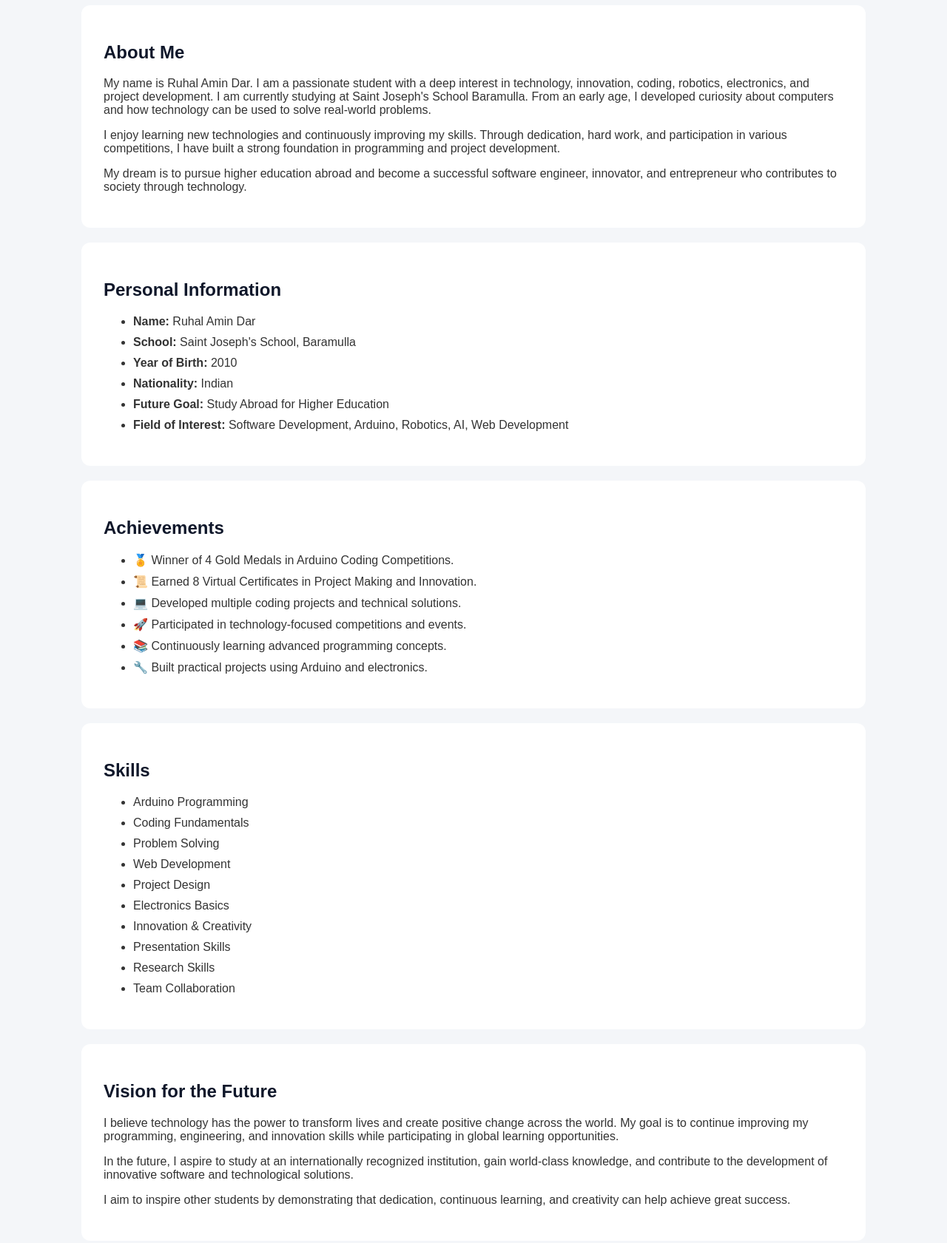
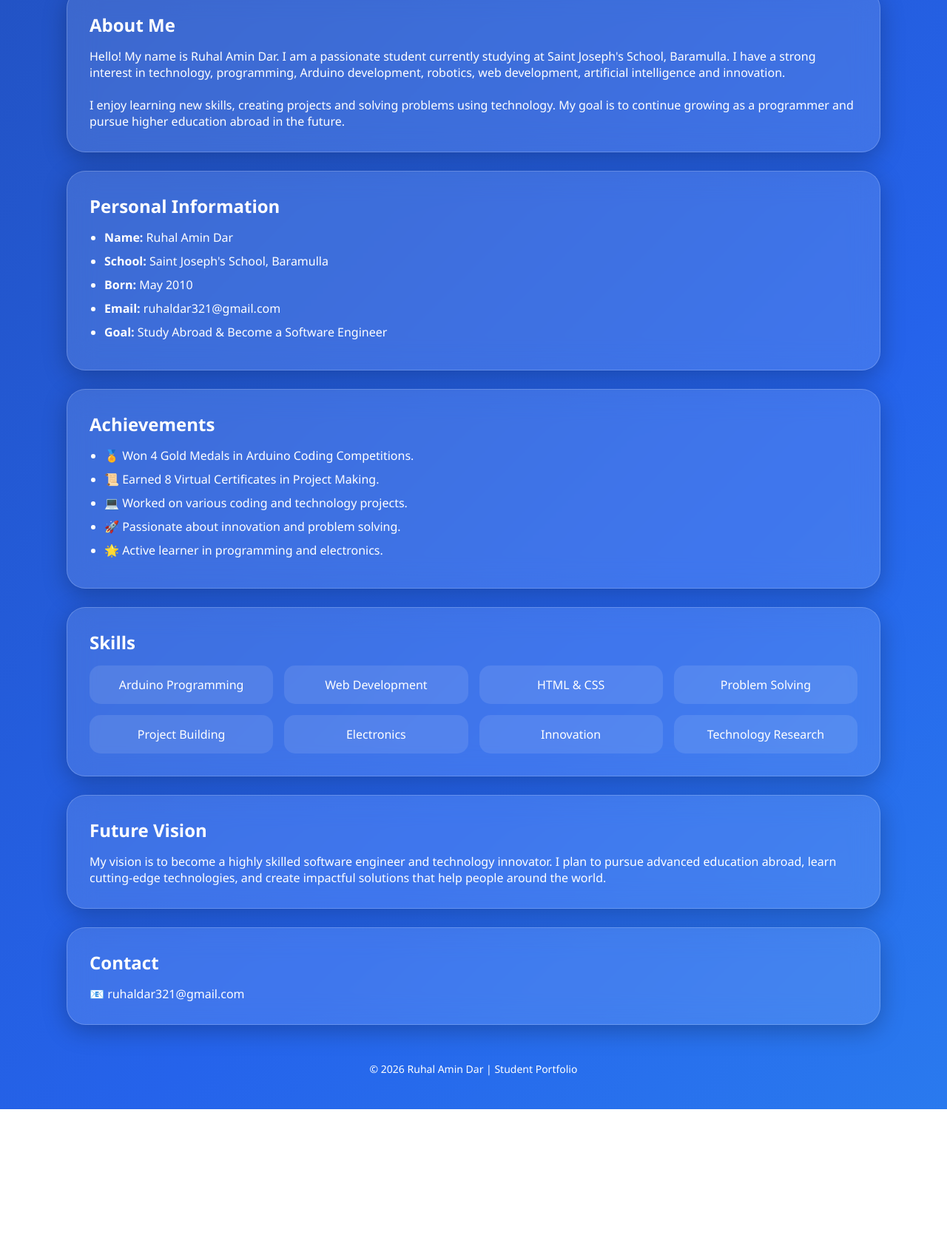
Before and after one commit to ruhaldar321-cmd/yourusername.github.io, a plain HTML site: page index.html in a window 1280 px wide. Shown: the part 468-2149 px from the top of the page at 74% size. After the commit the page ends 1968 px from the top, so only its background shows below. Drawn offline with Linux system fonts and the light colour scheme.

Commit message:
Update index.html

```diff
--- a/index.html
+++ b/index.html
@@ -3,167 +3,202 @@
 <head>
 <meta charset="UTF-8">
 <meta name="viewport" content="width=device-width, initial-scale=1.0">
-<title>Ruhal Amin Dar | Student & Young Innovator</title>
+<title>Ruhal Amin Dar | Portfolio</title>
 
 <style>
-body{
+*{
     margin:0;
-    font-family:Arial, sans-serif;
-    background:#f4f6f9;
-    color:#333;
+    padding:0;
+    box-sizing:border-box;
 }
 
-header{
-    background:#0f172a;
+body{
+    font-family:'Segoe UI',sans-serif;
+    background:linear-gradient(
+        135deg,
+        #0f172a,
+        #1e3a8a,
+        #2563eb,
+        #38bdf8
+    );
+    background-size:400% 400%;
+    animation:gradient 15s ease infinite;
     color:white;
-    text-align:center;
-    padding:50px 20px;
+    min-height:100vh;
+    padding:20px;
 }
 
-img{
+@keyframes gradient{
+    0%{background-position:0% 50%;}
+    50%{background-position:100% 50%;}
+    100%{background-position:0% 50%;}
+}
+
+.container{
+    max-width:1100px;
+    margin:auto;
+}
+
+.glass{
+    background:rgba(255,255,255,0.12);
+    backdrop-filter:blur(18px);
+    -webkit-backdrop-filter:blur(18px);
+    border:1px solid rgba(255,255,255,0.2);
+    border-radius:25px;
+    box-shadow:0 8px 32px rgba(0,0,0,0.25);
+    padding:30px;
+    margin-bottom:25px;
+}
+
+.hero{
+    text-align:center;
+}
+
+.hero img{
     width:220px;
     height:220px;
+    object-fit:cover;
     border-radius:50%;
-    object-fit:cover;
-    border:5px solid white;
+    border:5px solid rgba(255,255,255,0.4);
+    margin-bottom:20px;
 }
 
-section{
-    max-width:1000px;
-    margin:auto;
-    background:white;
-    margin-top:20px;
-    padding:30px;
-    border-radius:12px;
+.hero h1{
+    font-size:3rem;
+}
+
+.hero p{
+    font-size:1.2rem;
+    margin-top:10px;
 }
 
 h2{
-    color:#0f172a;
+    margin-bottom:15px;
 }
 
-ul li{
+ul{
+    padding-left:20px;
+}
+
+li{
     margin:10px 0;
+}
+
+.skills{
+    display:grid;
+    grid-template-columns:repeat(auto-fit,minmax(200px,1fr));
+    gap:15px;
+}
+
+.skill{
+    background:rgba(255,255,255,0.1);
+    padding:15px;
+    border-radius:15px;
+    text-align:center;
 }
 
 footer{
     text-align:center;
-    padding:30px;
-    background:#0f172a;
-    color:white;
-    margin-top:20px;
+    padding:25px;
+    font-size:14px;
 }
 </style>
 </head>
 
 <body>
 
-<header>
+<div class="container">
+
+    <div class="glass hero">
         <img src="photo.jpg" alt="Ruhal Amin Dar">
+
         <h1>Ruhal Amin Dar</h1>
-    <h3>Student | Coding Enthusiast | Future Innovator</h3>
-</header>
 
-<section>
+        <p>
+            Student • Arduino Enthusiast • Young Programmer • Future Software Engineer
+        </p>
+    </div>
+
+    <div class="glass">
         <h2>About Me</h2>
 
         <p>
-    My name is Ruhal Amin Dar. I am a passionate student with a deep interest
-    in technology, innovation, coding, robotics, electronics, and project
-    development. I am currently studying at Saint Joseph's School Baramulla.
-    From an early age, I developed curiosity about computers and how technology
-    can be used to solve real-world problems.
+            Hello! My name is Ruhal Amin Dar. I am a passionate student currently
+            studying at Saint Joseph's School, Baramulla. I have a strong interest
+            in technology, programming, Arduino development, robotics, web
+            development, artificial intelligence and innovation.
         </p>
 
-    <p>
-    I enjoy learning new technologies and continuously improving my skills.
-    Through dedication, hard work, and participation in various competitions,
-    I have built a strong foundation in programming and project development.
-    </p>
+        <br>
 
         <p>
-    My dream is to pursue higher education abroad and become a successful
-    software engineer, innovator, and entrepreneur who contributes to society
-    through technology.
+            I enjoy learning new skills, creating projects and solving problems
+            using technology. My goal is to continue growing as a programmer and
+            pursue higher education abroad in the future.
         </p>
-</section>
+    </div>
 
-<section>
+    <div class="glass">
         <h2>Personal Information</h2>
 
         <ul>
             <li><strong>Name:</strong> Ruhal Amin Dar</li>
             <li><strong>School:</strong> Saint Joseph's School, Baramulla</li>
-        <li><strong>Year of Birth:</strong> 2010</li>
-        <li><strong>Nationality:</strong> Indian</li>
-        <li><strong>Future Goal:</strong> Study Abroad for Higher Education</li>
-        <li><strong>Field of Interest:</strong> Software Development, Arduino, Robotics, AI, Web Development</li>
+            <li><strong>Born:</strong> May 2010</li>
+            <li><strong>Email:</strong> ruhaldar321@gmail.com</li>
+            <li><strong>Goal:</strong> Study Abroad & Become a Software Engineer</li>
         </ul>
-</section>
+    </div>
 
-<section>
+    <div class="glass">
         <h2>Achievements</h2>
 
         <ul>
-        <li>🏅 Winner of 4 Gold Medals in Arduino Coding Competitions.</li>
-        <li>📜 Earned 8 Virtual Certificates in Project Making and Innovation.</li>
-        <li>💻 Developed multiple coding projects and technical solutions.</li>
-        <li>🚀 Participated in technology-focused competitions and events.</li>
-        <li>📚 Continuously learning advanced programming concepts.</li>
-        <li>🔧 Built practical projects using Arduino and electronics.</li>
+            <li>🏅 Won 4 Gold Medals in Arduino Coding Competitions.</li>
+            <li>📜 Earned 8 Virtual Certificates in Project Making.</li>
+            <li>💻 Worked on various coding and technology projects.</li>
+            <li>🚀 Passionate about innovation and problem solving.</li>
+            <li>🌟 Active learner in programming and electronics.</li>
         </ul>
-</section>
+    </div>
 
-<section>
+    <div class="glass">
         <h2>Skills</h2>
 
-    <ul>
-        <li>Arduino Programming</li>
-        <li>Coding Fundamentals</li>
-        <li>Problem Solving</li>
-        <li>Web Development</li>
-        <li>Project Design</li>
-        <li>Electronics Basics</li>
-        <li>Innovation & Creativity</li>
-        <li>Presentation Skills</li>
-        <li>Research Skills</li>
-        <li>Team Collaboration</li>
-    </ul>
-</section>
+        <div class="skills">
+            <div class="skill">Arduino Programming</div>
+            <div class="skill">Web Development</div>
+            <div class="skill">HTML & CSS</div>
+            <div class="skill">Problem Solving</div>
+            <div class="skill">Project Building</div>
+            <div class="skill">Electronics</div>
+            <div class="skill">Innovation</div>
+            <div class="skill">Technology Research</div>
+        </div>
+    </div>
 
-<section>
-    <h2>Vision for the Future</h2>
+    <div class="glass">
+        <h2>Future Vision</h2>
 
         <p>
-    I believe technology has the power to transform lives and create positive
-    change across the world. My goal is to continue improving my programming,
-    engineering, and innovation skills while participating in global learning
-    opportunities.
+            My vision is to become a highly skilled software engineer and
+            technology innovator. I plan to pursue advanced education abroad,
+            learn cutting-edge technologies, and create impactful solutions that
+            help people around the world.
         </p>
+    </div>
 
-    <p>
-    In the future, I aspire to study at an internationally recognized
-    institution, gain world-class knowledge, and contribute to the development
-    of innovative software and technological solutions.
-    </p>
-
-    <p>
-    I aim to inspire other students by demonstrating that dedication,
-    continuous learning, and creativity can help achieve great success.
-    </p>
-</section>
-
-<section>
+    <div class="glass">
         <h2>Contact</h2>
 
-    <p>Email: ruhaldar321@gmail.com</p>
-    <p>GitHub: github.com/ruhaldar321-cmd</p>
-</section>
+        <p>📧 ruhaldar321@gmail.com</p>
+    </div>
 
     <footer>
-    <h3>Ruhal Amin Dar</h3>
-    <p>Student • Innovator • Future Software Engineer</p>
-    <p>© 2026 All Rights Reserved</p>
+        © 2026 Ruhal Amin Dar | Student Portfolio
     </footer>
+
+</div>
 
 </body>
 </html>
```
Lines whose indentation alone changed are shown as unchanged.
